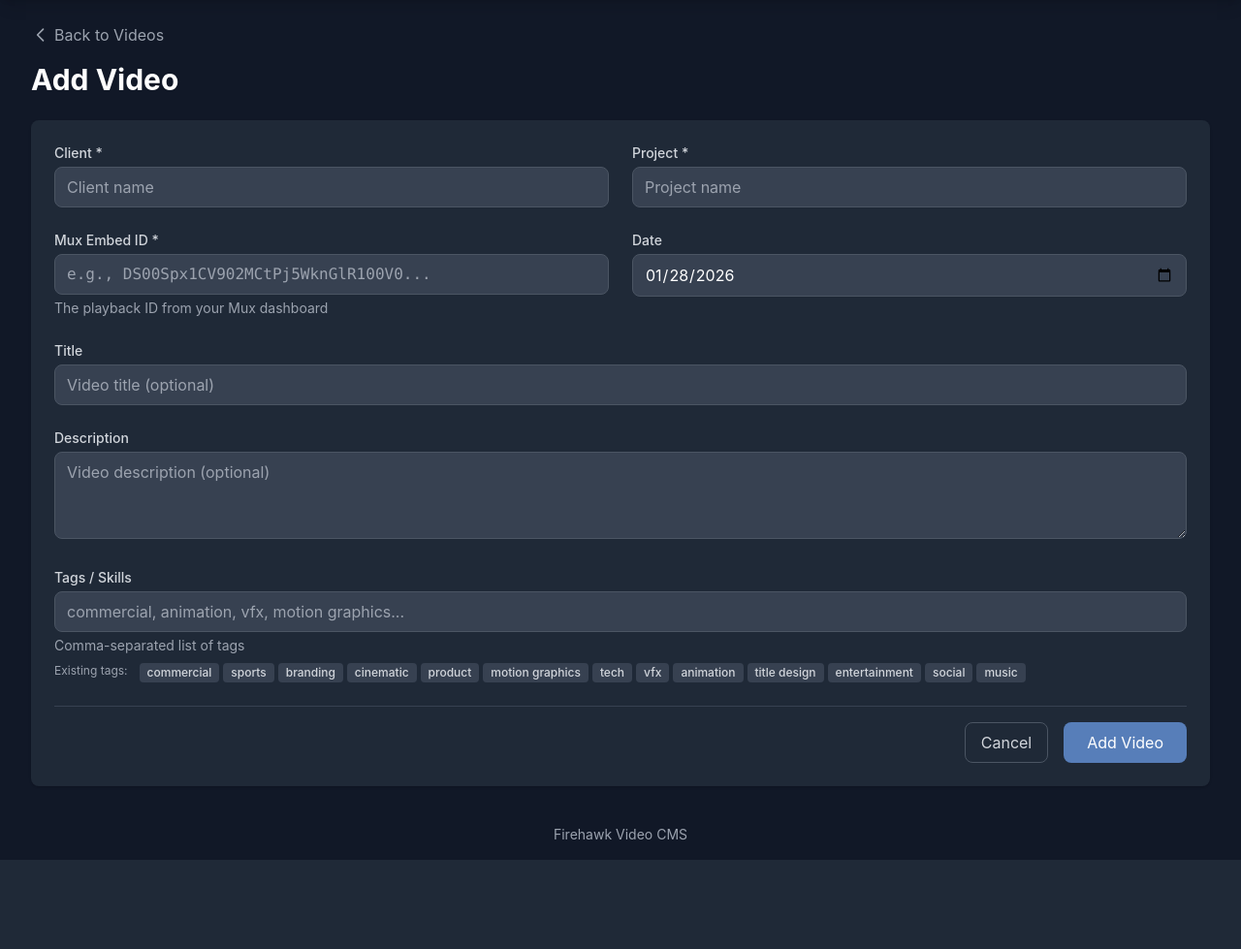
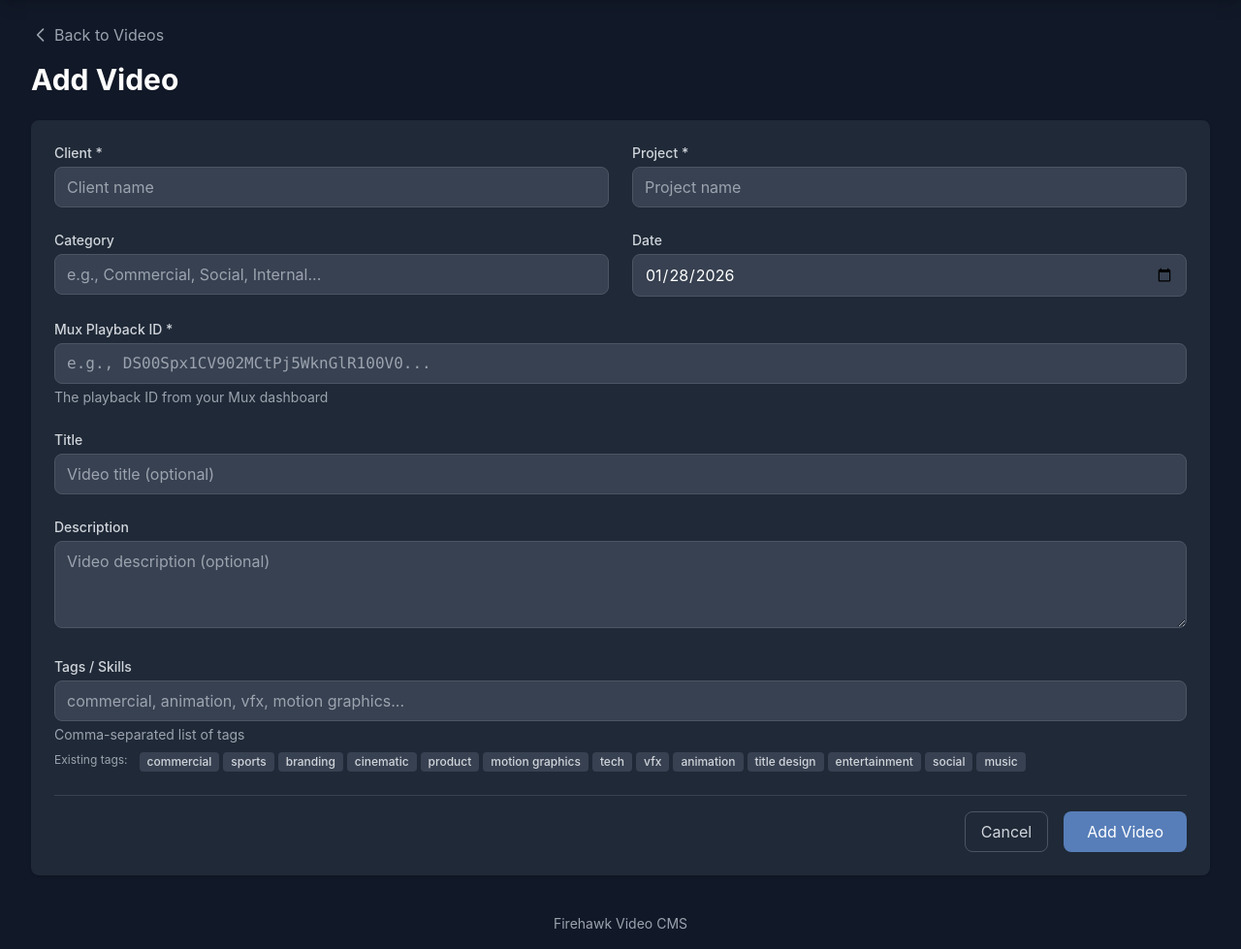
Before and after one commit to firehawktv/Firehawk-demo, a Node server app: page /admin/videos/new in a window 1280 px wide. Shown: the part 64-1043 px from the top of the page at 97% size. Before the commit the page ends 951 px from the top, so only its background shows below. Run offline with Node 20, Linux system fonts and the light colour scheme; data comes from the database, SQL or seed files in the repository; some libraries are stand-ins or nearby versions.

Commit message:
Add category field to videos
- Add category field to Video model (string, indexed)
- Update admin routes to fetch and save category
- Add category input with autocomplete to video form
- Add category column to videos list table

```diff
--- a/models/Video.js
+++ b/models/Video.js
@@ -26,6 +26,11 @@ const VideoSchema = new mongoose.Schema({
     required: [true, 'Mux embed ID is required'],
     trim: true,
     unique: true
+  },
+  category: {
+    type: String,
+    trim: true,
+    index: true
   },
   title: {
     type: String,
--- a/routes/admin.js
+++ b/routes/admin.js
@@ -48,12 +48,14 @@ router.get('/videos', async (req, res) => {
     const total = await Video.countDocuments(query);
     const clients = await Video.distinct('client');
     const tags = await Video.distinct('tags');
+    const categories = await Video.distinct('category');
 
     res.render('admin/videos/index', {
       title: 'Manage Videos',
       videos,
       clients,
       tags,
+      categories,
       filters: { client, tag, search },
       pagination: {
         page: parseInt(page),
@@ -70,11 +72,13 @@ router.get('/videos', async (req, res) => {
 router.get('/videos/new', async (req, res) => {
   const clients = await Video.distinct('client');
   const tags = await Video.distinct('tags');
+  const categories = await Video.distinct('category');
   res.render('admin/videos/form', {
     title: 'Add Video',
     video: null,
     clients,
     tags,
+    categories,
     action: '/admin/videos',
     method: 'POST'
   });
@@ -83,7 +87,7 @@ router.get('/videos/new', async (req, res) => {
 // Create video
 router.post('/videos', async (req, res) => {
   try {
-    const { client, project, date, tags, embedId, title, description } = req.body;
+    const { client, project, date, tags, embedId, title, description, category } = req.body;
 
     let parsedTags = tags;
     if (typeof tags === 'string') {
@@ -97,7 +101,8 @@ router.post('/videos', async (req, res) => {
       tags: parsedTags,
       embedId,
       title,
-      description
+      description,
+      category: category || null
     });
 
     res.redirect('/admin/videos?success=Video created successfully');
@@ -116,12 +121,14 @@ router.get('/videos/:id/edit', async (req, res) => {
 
     const clients = await Video.distinct('client');
     const tags = await Video.distinct('tags');
+    const categories = await Video.distinct('category');
 
     res.render('admin/videos/form', {
       title: 'Edit Video',
       video,
       clients,
       tags,
+      categories,
       action: `/admin/videos/${video._id}?_method=PUT`,
       method: 'POST'
     });
@@ -133,7 +140,7 @@ router.get('/videos/:id/edit', async (req, res) => {
 // Update video
 router.post('/videos/:id', async (req, res) => {
   try {
-    const { client, project, date, tags, embedId, title, description, isActive } = req.body;
+    const { client, project, date, tags, embedId, title, description, isActive, category } = req.body;
 
     let parsedTags = tags;
     if (typeof tags === 'string') {
@@ -148,7 +155,8 @@ router.post('/videos/:id', async (req, res) => {
       embedId,
       title,
       description,
-      isActive: isActive === 'on' || isActive === 'true'
+      isActive: isActive === 'on' || isActive === 'true',
+      category: category || null
     });
 
     res.redirect('/admin/videos?success=Video updated successfully');
--- a/views/admin/videos/form.ejs
+++ b/views/admin/videos/form.ejs
@@ -49,14 +49,21 @@
     </div>
 
     <div class="grid grid-cols-1 md:grid-cols-2 gap-6">
-      <!-- Embed ID -->
+      <!-- Category -->
       <div>
-        <label for="embedId" class="block text-sm font-medium text-gray-300 mb-1">Mux Embed ID *</label>
-        <input type="text" name="embedId" id="embedId" required
-               value="<%= video ? video.embedId : '' %>"
-               class="w-full bg-gray-700 border border-gray-600 text-white rounded-lg px-3 py-2 focus:ring-spindle-500 focus:border-spindle-500 font-mono placeholder-gray-400"
-               placeholder="e.g., DS00Spx1CV902MCtPj5WknGlR100V0...">
-        <p class="mt-1 text-sm text-gray-400">The playback ID from your Mux dashboard</p>
+        <label for="category" class="block text-sm font-medium text-gray-300 mb-1">Category</label>
+        <input type="text" name="category" id="category"
+               value="<%= video ? (video.category || '') : '' %>"
+               list="category-list"
+               class="w-full bg-gray-700 border border-gray-600 text-white rounded-lg px-3 py-2 focus:ring-spindle-500 focus:border-spindle-500 placeholder-gray-400"
+               placeholder="e.g., Commercial, Social, Internal...">
+        <datalist id="category-list">
+          <% categories.forEach(function(cat) { %>
+            <% if (cat) { %>
+              <option value="<%= cat %>">
+            <% } %>
+          <% }); %>
+        </datalist>
       </div>
 
       <!-- Date -->
@@ -66,6 +73,16 @@
                value="<%= video ? new Date(video.date).toISOString().split('T')[0] : new Date().toISOString().split('T')[0] %>"
                class="w-full bg-gray-700 border border-gray-600 text-white rounded-lg px-3 py-2 focus:ring-spindle-500 focus:border-spindle-500">
       </div>
+    </div>
+
+    <!-- Embed ID -->
+    <div>
+      <label for="embedId" class="block text-sm font-medium text-gray-300 mb-1">Mux Playback ID *</label>
+      <input type="text" name="embedId" id="embedId" required
+             value="<%= video ? video.embedId : '' %>"
+             class="w-full bg-gray-700 border border-gray-600 text-white rounded-lg px-3 py-2 focus:ring-spindle-500 focus:border-spindle-500 font-mono placeholder-gray-400"
+             placeholder="e.g., DS00Spx1CV902MCtPj5WknGlR100V0...">
+      <p class="mt-1 text-sm text-gray-400">The playback ID from your Mux dashboard</p>
     </div>
 
     <!-- Title -->
--- a/views/admin/videos/index.ejs
+++ b/views/admin/videos/index.ejs
@@ -64,6 +64,7 @@
       <tr>
         <th class="px-6 py-3 text-left text-xs font-medium text-gray-300 uppercase tracking-wider">Video</th>
         <th class="px-6 py-3 text-left text-xs font-medium text-gray-300 uppercase tracking-wider">Client</th>
+        <th class="px-6 py-3 text-left text-xs font-medium text-gray-300 uppercase tracking-wider">Category</th>
         <th class="px-6 py-3 text-left text-xs font-medium text-gray-300 uppercase tracking-wider">Project</th>
         <th class="px-6 py-3 text-left text-xs font-medium text-gray-300 uppercase tracking-wider">Tags</th>
         <th class="px-6 py-3 text-left text-xs font-medium text-gray-300 uppercase tracking-wider">Status</th>
@@ -88,6 +89,7 @@
             </div>
           </td>
           <td class="px-6 py-4 whitespace-nowrap text-sm text-white"><%= video.client %></td>
+          <td class="px-6 py-4 whitespace-nowrap text-sm text-gray-400"><%= video.category || '-' %></td>
           <td class="px-6 py-4 whitespace-nowrap text-sm text-gray-400"><%= video.project %></td>
           <td class="px-6 py-4">
             <div class="flex flex-wrap gap-1">
@@ -111,7 +113,7 @@
       <% }); %>
       <% if (videos.length === 0) { %>
         <tr>
-          <td colspan="6" class="px-6 py-12 text-center text-gray-400">
+          <td colspan="7" class="px-6 py-12 text-center text-gray-400">
             No videos found. <a href="/admin/videos/new" class="text-spindle-400 hover:text-spindle-300">Add your first video</a>
           </td>
         </tr>
```
